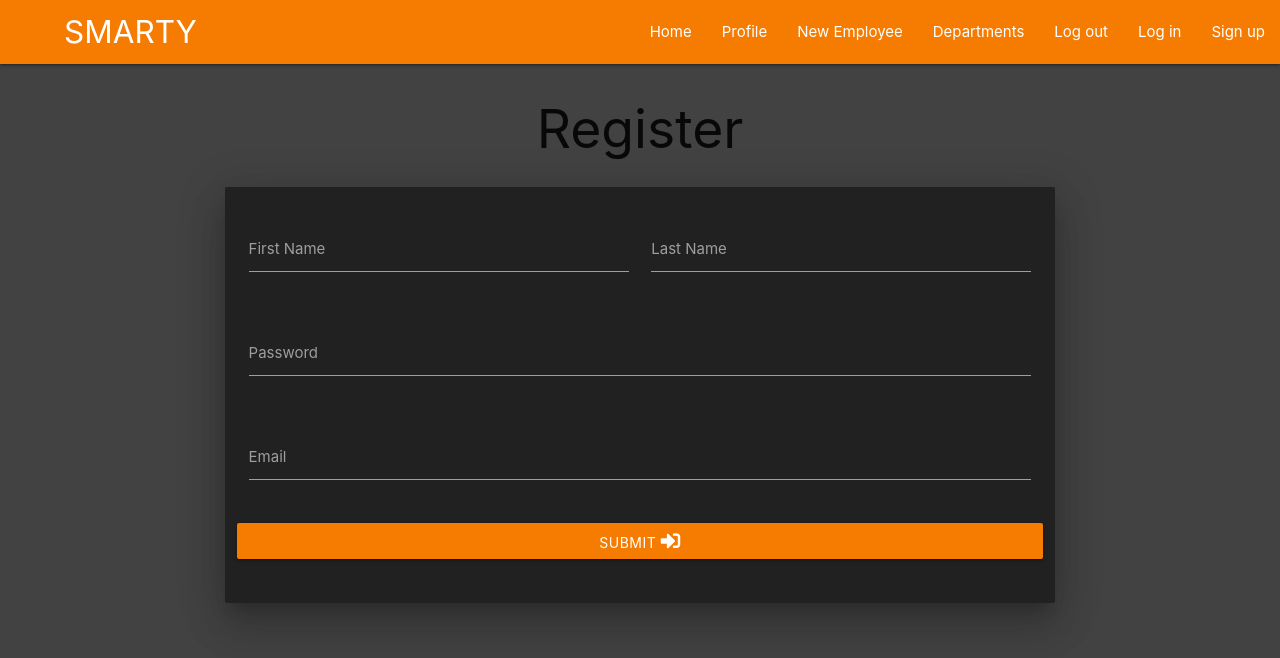
After one commit to Code-Institute-Submissions/JoseMachado-CE-Smarty, a Flask app: page /register in a window 1280 px wide. The commit adds this page. Shown: the top 658 px of the page. Run offline with Flask 2, Linux system fonts and the light colour scheme; some libraries are stand-ins or nearby versions.

Commit message:
Updated the register file adding a form to it

```diff
--- a/app.py
+++ b/app.py
@@ -4,6 +4,7 @@ from flask import (
     redirect, request, session, url_for)
 from flask_pymongo import PyMongo
 from bson.objectid import ObjectId
+from werkzeug.security import generate_password_hash, check_password_hash
 if os.path.exists("env.py"):
     import env
 
@@ -24,6 +25,11 @@ def get_employees():
     return render_template("employees.html", employees=employees)
 
 
+@app.route("/register", methods=["GET", "POST"])
+def register():
+    return render_template("register.html")
+
+
 if __name__ == "__main__":
     app.run(host=os.environ.get("IP"),
             port=int(os.environ.get("PORT")),
--- a/static/css/style.css
+++ b/static/css/style.css
@@ -6,3 +6,24 @@
     color: #fff;
     text-transform: uppercase;
 }
+
+.logo-sidenav {
+    color: #424242;
+    letter-spacing: 2px;
+}
+
+.btn-signup-login {
+    width: 20%;
+    margin-left: 5%;
+    margin-top: 5%;
+    border-radius: 20px;
+    background-color: #f57c00;
+}
+
+.input-field {
+    border-color: chocolate;
+}
+
+.input-field {
+    color: #fff;
+}
--- a/templates/base.html
+++ b/templates/base.html
@@ -15,33 +15,35 @@
     <title>Smarty</title>
 </head>
 
-<body>
+<body class="grey darken-3">
     <header>
         <!-- Main Navbar -->
         <nav class="nav-extended orange darken-2">
             <div class="nav-wrapper">
-                <a href="#!" class="brand-logo">SMARTY</a>
+                <a href="{{ url_for('get_employees') }}" class="brand-logo">SMARTY</a>
                 <a href="#" data-target="mobile-demo" class="sidenav-trigger"><i class="fas fa-bars"></i></a>
                 <ul class="right hide-on-med-and-down">
-                    <li><a href="#">Home</a></li>
+                    <li><a href="{{ url_for('get_employees') }}">Home</a></li>
                     <li><a href="#">Profile</a></li>
                     <li><a href="#">New Employee</a></li>
                     <li><a href="#">Departments</a></li>
                     <li><a href="#">Log out</a></li>
                     <li><a href="#">Log in</a></li>
-                    <li><a href="#">Sign up</a></li>
+                    <li><a href="{{ url_for('register') }}">Sign up</a></li>
                 </ul>
             </div>
         </nav>
         <!-- Sidenav for phones -->
         <ul class="sidenav deep-orange lighten-2" id="mobile-demo">
-            <li><a href="#">Home</a></li>
+            <li><h4 class="center-align logo-sidenav">SMARTY</h4></li>
+            <hr class="divider">
+            <li><a href="{{ url_for('get_employees') }}">Home</a></li>
             <li><a href="#">Profile</a></li>
             <li><a href="#">New Employee</a></li>
             <li><a href="#">Departments</a></li>
             <li><a href="#">Log out</a></li>
             <li><a href="#">Log in</a></li>
-            <li><a href="#">Sign up</a></li>
+            <li><a href="{{ url_for('register') }}">Sign up</a></li>
         </ul>
     </header>
     {% block content %}
--- /dev/null
+++ b/templates/register.html
@@ -0,0 +1,40 @@
+{% extends 'base.html' %}
+{% block content %}
+<div id="block-reg">
+    <h2 class="center-align">Register</h2>
+    <div class="row">
+        <form class="col s8 offset-m2" method="POST" action="{{ url_for('register') }}">
+            <div class="card-panel z-depth-5 grey darken-4">
+                <div class="row">
+                    <div class="input-field col s6">
+                        <input id="first_name" name="first_name" type="text" class="validate">
+                        <label for="first_name">First Name</label>
+                    </div>
+                    <div class="input-field col s6">
+                        <input id="last_name" name="last_name" type="text" class="validate">
+                        <label for="last_name">Last Name</label>
+                    </div>
+                </div>
+                <div class="row">
+                    <div class="input-field col s12">
+                        <input id="password" name="password" type="password" class="validate">
+                        <label for="password">Password</label>
+                    </div>
+                </div>
+                <div class="row">
+                    <div class="input-field col s12">
+                        <input id="email" type="email" class="validate">
+                        <label for="email">Email</label>
+                    </div>
+                </div>
+                <div class="row">
+                    <button class="col s12 btn orange darken-2" type="submit" name="action">Submit
+                        <i class="fas fa-sign-in-alt"></i>
+                    </button>
+                </div>
+            </form>
+        </div>
+    </div>
+</div>
+
+{% endblock %}
```
